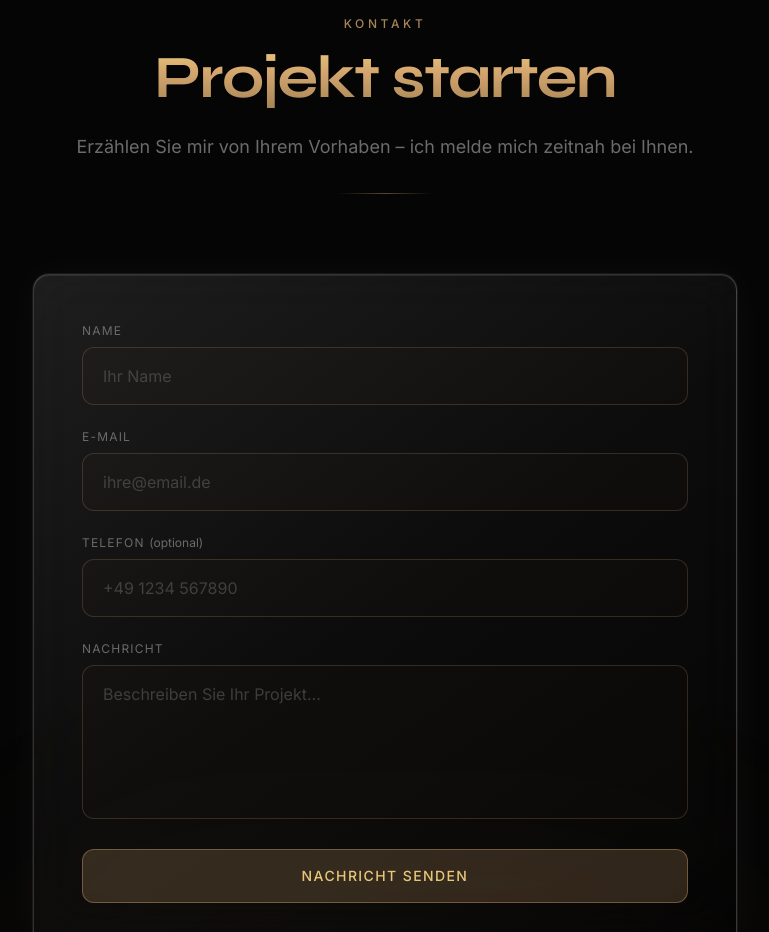
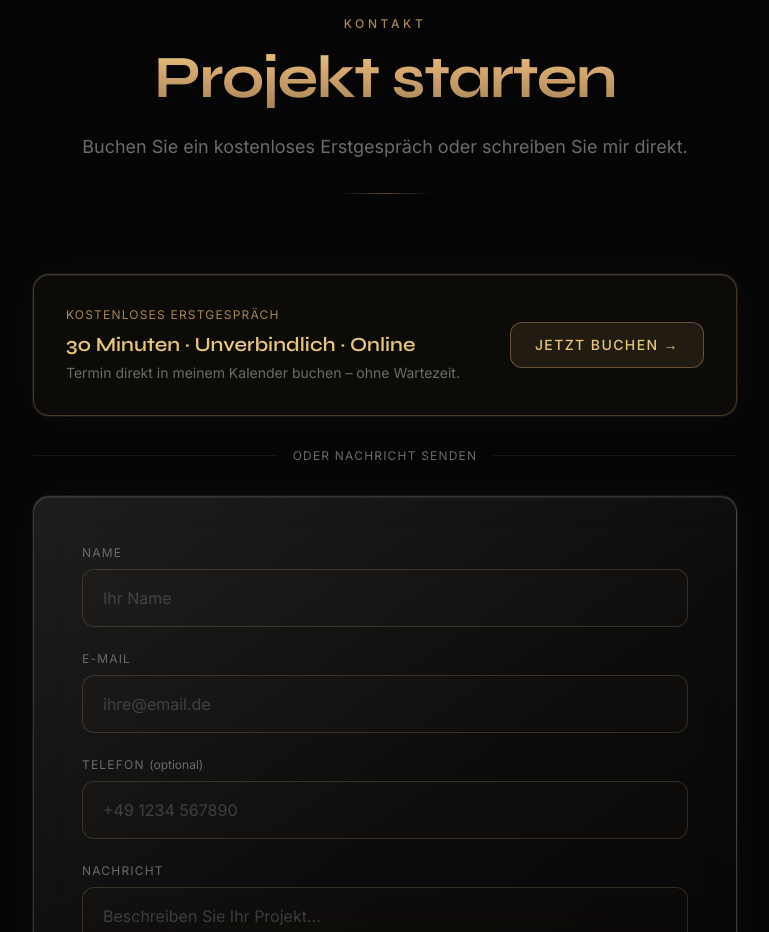
Before and after one commit to Orbi-Sys/nm-tech-it, a Next.js app: page / in a window 1280 px wide. Shown: the part 8960-9892 px from the top of the page, without its empty margins (255-1024 px from the left). Built offline with nearby package versions, Linux system fonts and the light colour scheme.

Commit message:
refactor: Enhance LoadingScreen veil handling and update Contact section with scheduling link and improved description

```diff
--- a/src/app/page.tsx
+++ b/src/app/page.tsx
@@ -17,7 +17,8 @@ export default function Home() {
     <GsapProvider>
       <div
         id="nm-veil"
-        className="fixed inset-0 z-[99] bg-bg-deep"
+        className="fixed inset-0 z-[99] bg-bg-deep pointer-events-none"
+        style={{ transition: "opacity 0.5s ease" }}
         aria-hidden="true"
       />
       <ClientLoadingScreen />
--- a/src/app/sitemap.ts
+++ b/src/app/sitemap.ts
@@ -6,19 +6,19 @@ export default function sitemap(): MetadataRoute.Sitemap {
   return [
     {
       url: baseUrl,
-      lastModified: new Date(),
+      lastModified: new Date("2026-06-07"),
       changeFrequency: "monthly",
       priority: 1.0,
     },
     {
       url: `${baseUrl}/datenschutz`,
-      lastModified: new Date(),
+      lastModified: new Date("2025-01-01"),
       changeFrequency: "yearly",
       priority: 0.3,
     },
     {
       url: `${baseUrl}/impressum`,
-      lastModified: new Date(),
+      lastModified: new Date("2025-01-01"),
       changeFrequency: "yearly",
       priority: 0.3,
     },
--- a/src/components/layout/LoadingScreen.tsx
+++ b/src/components/layout/LoadingScreen.tsx
@@ -8,20 +8,24 @@ export function LoadingScreen() {
   const [loading, setLoading] = useState(true);
 
   useEffect(() => {
-    const veil = document.getElementById("nm-veil");
+    const hideVeil = () => {
+      const veil = document.getElementById("nm-veil");
+      if (veil) {
+        veil.style.opacity = "0";
+        veil.style.pointerEvents = "none";
+      }
+    };
 
     if (sessionStorage.getItem("nm_visited") === "1") {
-      veil?.remove();
+      hideVeil();
       setLoading(false);
       return;
     }
 
-    // Veil bleibt bis LoadingScreen fertig ist, dann gemeinsam entfernen
     const timer = setTimeout(() => {
       sessionStorage.setItem("nm_visited", "1");
       setLoading(false);
-      // Veil nach der Exit-Animation entfernen (0.8s)
-      setTimeout(() => veil?.remove(), 800);
+      setTimeout(hideVeil, 800);
     }, 2200);
 
     return () => clearTimeout(timer);
--- a/src/components/sections/Contact.tsx
+++ b/src/components/sections/Contact.tsx
@@ -50,8 +50,41 @@ export function Contact() {
         <SectionHeading
           label="Kontakt"
           title="Projekt starten"
-          description="Erzählen Sie mir von Ihrem Vorhaben – ich melde mich zeitnah bei Ihnen."
+          description="Buchen Sie ein kostenloses Erstgespräch oder schreiben Sie mir direkt."
         />
+
+        <motion.a
+          href="https://calendly.com/nm-tech-it"
+          target="_blank"
+          rel="noreferrer noopener"
+          initial={{ opacity: 0, y: 30 }}
+          whileInView={{ opacity: 1, y: 0 }}
+          viewport={{ once: true }}
+          transition={{ duration: 0.7 }}
+          whileHover={{ scale: 1.01 }}
+          className="group flex flex-col sm:flex-row items-center justify-between gap-6 rounded-2xl border border-gold/30 bg-gold/[0.04] p-8 mb-8 hover:border-gold/50 hover:bg-gold/[0.07] transition-all duration-300 glow-ring"
+        >
+          <div>
+            <span className="block text-xs tracking-widest uppercase text-gold-dim mb-2">
+              Kostenloses Erstgespräch
+            </span>
+            <h3 className="font-display text-xl font-semibold text-gold-bright mb-1">
+              30 Minuten · Unverbindlich · Online
+            </h3>
+            <p className="text-sm text-silver-dim">
+              Termin direkt in meinem Kalender buchen – ohne Wartezeit.
+            </p>
+          </div>
+          <span className="shrink-0 px-6 py-3 rounded-xl border border-gold/40 bg-gold/10 text-gold-bright text-sm font-medium tracking-widest uppercase group-hover:bg-gold/20 group-hover:border-gold/60 transition-all duration-300">
+            Jetzt buchen →
+          </span>
+        </motion.a>
+
+        <div className="flex items-center gap-4 mb-8">
+          <div className="flex-1 h-px bg-gold/10" />
+          <span className="text-xs tracking-widest uppercase text-silver-dim">oder Nachricht senden</span>
+          <div className="flex-1 h-px bg-gold/10" />
+        </div>
 
         <motion.form
           initial={{ opacity: 0, y: 40 }}
```
